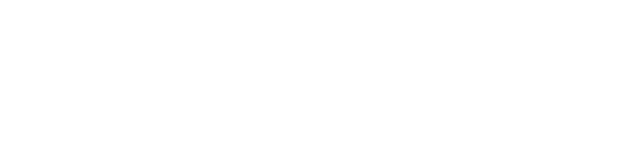
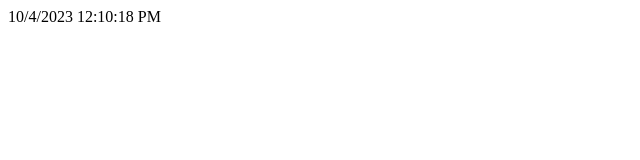
Before and after one commit to acciojob/clock-kavita123aggarwal, a website: page main.html in a window 1280 px wide. Shown: the whole page, without its empty margins (0-640 px from the left). Drawn offline with Linux system fonts and the light colour scheme.

Commit message:
created a submission

```diff
--- a/main.html
+++ b/main.html
@@ -7,7 +7,7 @@
 </head>
 
 <body>
-	<!-- the entire body must be written by student -->
+		<div id = "timer"></div>
     <script type="text/javascript" src="./script.js">
 </script>
 
--- a/script.js
+++ b/script.js
@@ -1 +1,15 @@
-//your JS code here. If required.
+function updateClock() {
+    const timerElement = document.getElementById('timer');
+    const now = new Date();
+
+    const date = now.toLocaleDateString();
+    const time = now.toLocaleTimeString();
+
+    timerElement.textContent = `${date} ${time}`;
+}
+
+// Update the clock every second (1000 milliseconds)
+setInterval(updateClock, 1000);
+
+// Initial call to display the time immediately
+updateClock();
```
